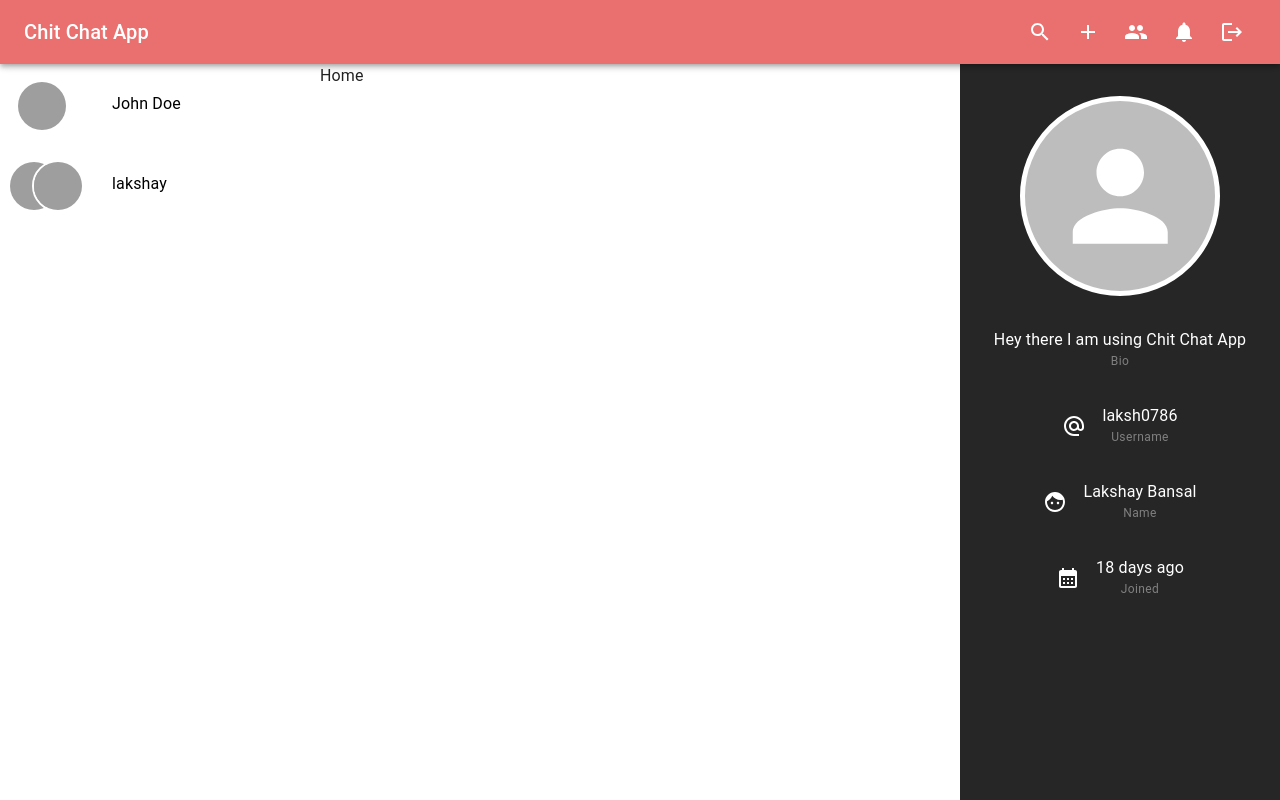
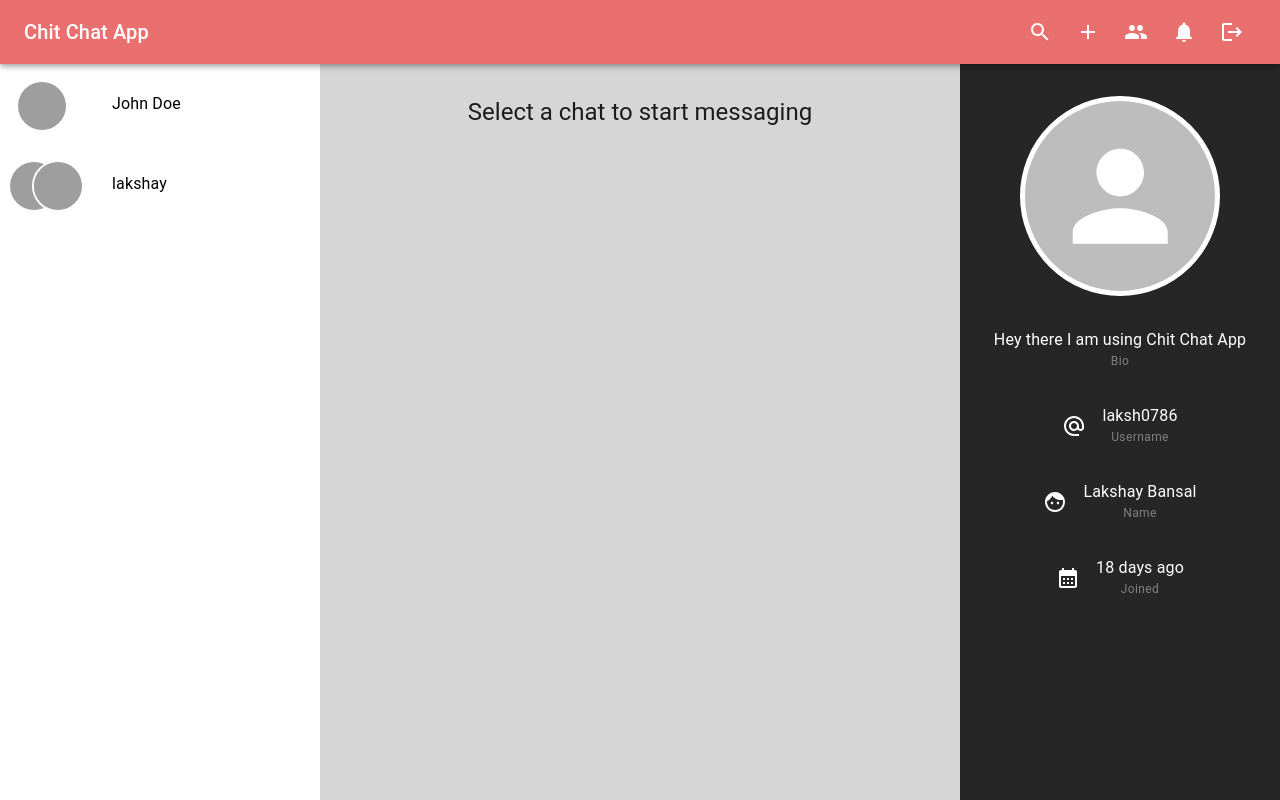
Before and after one commit to laksh0786/Chit-Chat-App, a React (Vite) app: page / in a window 1280 px wide. Built offline with nearby package versions, Linux system fonts and the light colour scheme; grey boxes are pictures that could not be loaded.

Commit message:
Refactor Home component to display a message when no chat is selected

```diff
--- a/src/pages/Home.jsx
+++ b/src/pages/Home.jsx
@@ -1,11 +1,23 @@
 import React from 'react'
 import AppLayout from '../components/layouts/AppLayout'
+import { Box, Typography } from '@mui/material';
 
 //HOC - Higher Order Component are functions that return a component and are used to wrap other components
 
 const Home = () => {
   return (
-    <div>Home</div>
+    <Box height={"100%"} sx={{
+      display: "flex",
+      justifyContent: "center",
+      bgcolor: "rgba(0,0,0,0.16)"
+    }}>
+      <Typography  variant="h5" sx={{
+        p: "2rem",
+        textAlign: "center"
+      }}>
+        Select a chat to start messaging
+      </Typography>
+    </Box>
   )
 }
 
```
